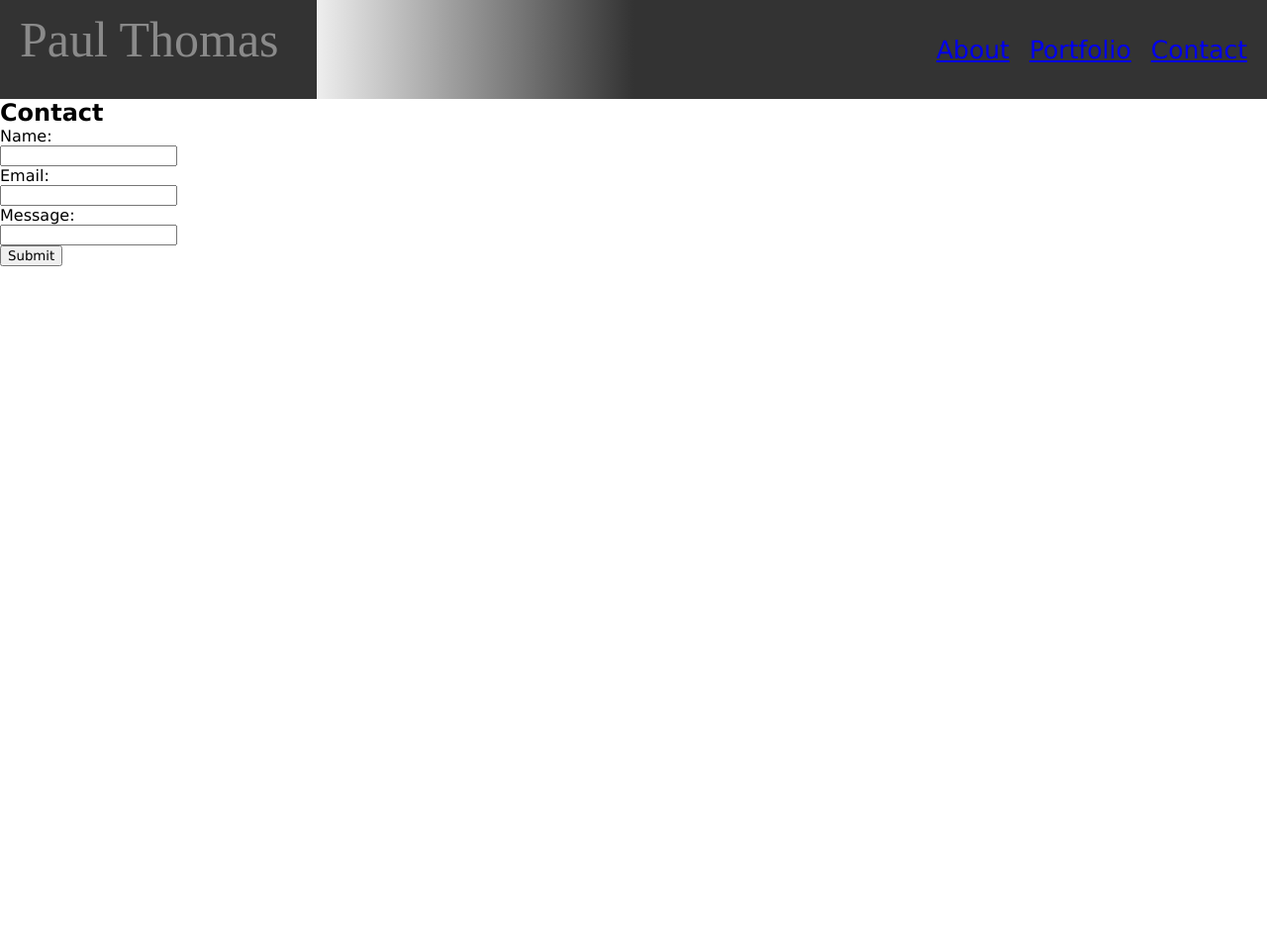
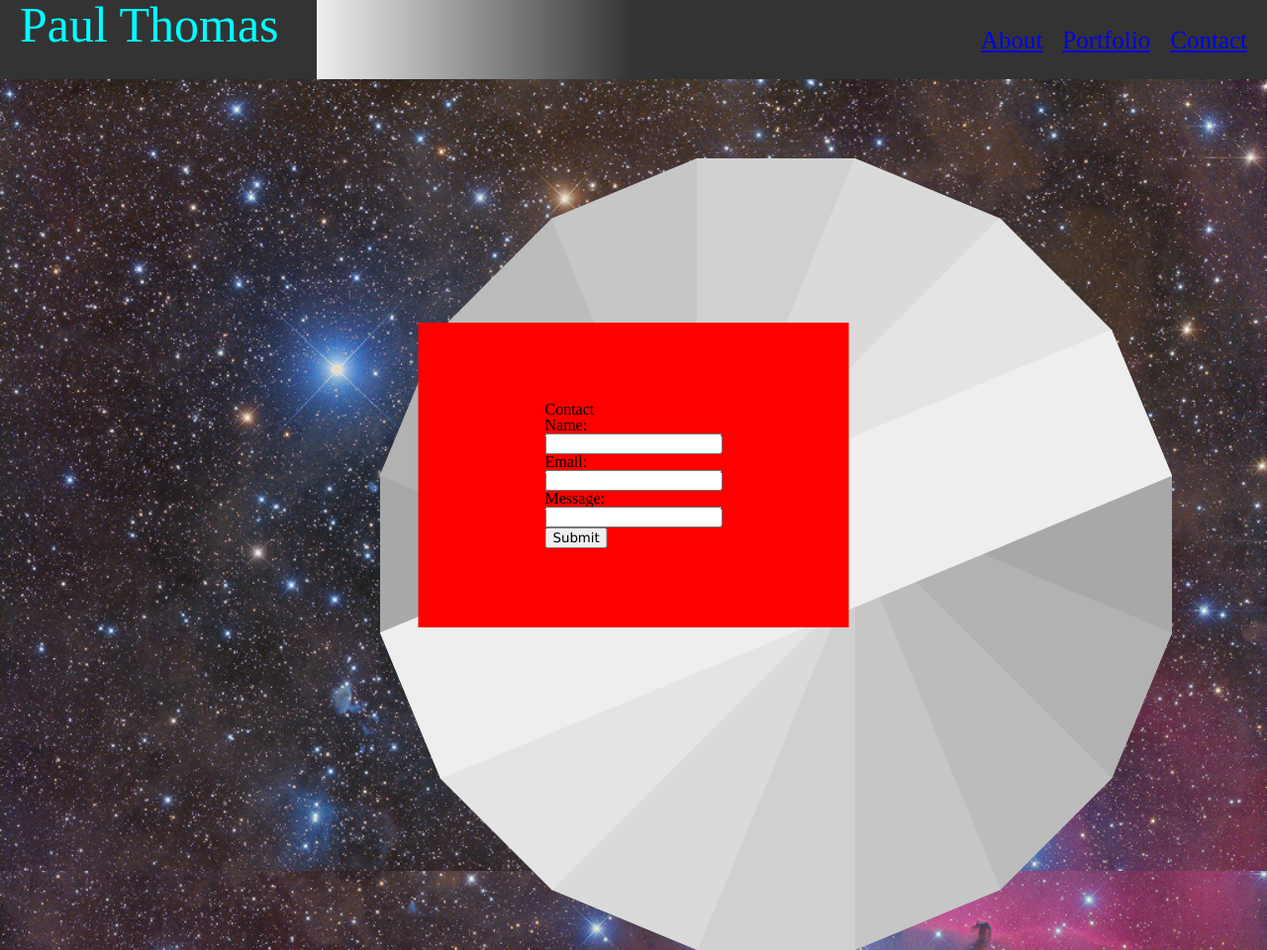
Before and after one commit to lordpaulthomas/Basic-Portfolio, a plain HTML site: page contact.html in a window 1280 px wide. Shown: the whole page at 99% size. Before the commit the page ends 800 px from the top, so only its background shows below. Drawn offline with Linux system fonts and the light colour scheme; files that its build step writes are made by us from their sources.

Commit message:
added css

```diff
--- /dev/null
+++ b/assests/contact.css
@@ -0,0 +1,218 @@
+.contactBox{
+    position: absolute;
+    display: table;
+    background-color: red;
+    width: 50vh;
+    top: 50%;
+    left: 50%;
+    transform: translate(-50%,-50%);
+    padding: 10vh 10vw;
+    z-index: 17;
+
+}
+
+
+.content {
+    background: "assests/images/stars.jpg";
+    background-size: cover;
+    background-repeat: no-repeat;
+    height: 100vh;
+    position: relative;
+	background: url('./images/stars.jpg');
+    background-repeat: no-repeat;
+    background-size: cover;
+}
+
+.box1 {
+    position: absolute;
+    display: table;
+    background-color: #eeeeee;
+    width: 100vh;
+    top: 50%;
+    left: 30%;
+    transform: translate(-50%,-50%);
+    padding: 10vh 10vw;
+    transform: rotate(-22.5deg);
+    z-index: 16;
+}
+.box2 {
+    position: absolute;
+    display: table;
+    background-color: #e4e4e4;
+    width: 100vh;
+    top: 50%;
+    left: 30%;
+    transform: translate(-50%,-50%);
+    padding: 10vh 10vw;
+    transform: rotate(-45deg);
+    z-index: 15;
+}
+.box3 {
+    position: absolute;
+    display: table;
+    background-color: #dadada;
+    width: 100vh;
+    top: 50%;
+    left: 30%;
+    transform: translate(-50%,-50%);
+    padding: 10vh 10vw;
+    transform: rotate(-67.5deg);
+    z-index: 14;
+}
+.box4 {
+    position: absolute;
+    display: table;
+    background-color: #d0d0d0;
+    width: 100vh;
+    top: 50%;
+    left: 30%;
+    transform: translate(-50%,-50%);
+    padding: 10vh 10vw;
+    transform: rotate(-90deg);
+    z-index: 13;
+}
+.box5 {
+    position: absolute;
+    display: table;
+    background-color: #c6c6c6;
+    width: 100vh;
+    top: 50%;
+    left: 30%;
+    transform: translate(-50%,-50%);
+    padding: 10vh 10vw;
+    transform: rotate(-112.5deg);
+    z-index: 12;
+}
+.box6 {
+    position: absolute;
+    display: table;
+    background-color: #bcbcbc;
+    width: 100vh;
+    top: 50%;
+    left: 30%;
+    transform: translate(-50%,-50%);
+    padding: 10vh 10vw;
+    transform: rotate(-135deg);
+    z-index: 11;
+}
+.box7 {
+    position: absolute;
+    display: table;
+    background-color: #b2b2b2;
+    width: 100vh;
+    top: 50%;
+    left: 30%;
+    transform: translate(-50%,-50%);
+    padding: 10vh 10vw;
+    transform: rotate(-157.5deg);
+    z-index: 10;
+}
+.box8 {
+    position: absolute;
+    display: table;
+    background-color: #a8a8a8;
+    width: 100vh;
+    top: 50%;
+    left: 30%;
+    transform: translate(-50%,-50%);
+    padding: 10vh 10vw;
+    transform: rotate(-180deg);
+    z-index: 9;
+}
+.box9 {
+    position: absolute;
+    display: table;
+    background-color: #9e9e9e;
+    width: 100vh;
+    top: 50%;
+    left: 30%;
+    transform: translate(-50%,-50%);
+    padding: 10vh 10vw;
+    transform: rotate(-202.5deg);
+    z-index: 8;
+}
+.box10 {
+    position: absolute;
+    display: table;
+    background-color: #949494;
+    width: 100vh;
+    top: 50%;
+    left: 30%;
+    transform: translate(-50%,-50%);
+    padding: 10vh 10vw;
+    transform: rotate(-225deg);
+    z-index: 7;
+}
+.box11 {
+    position: absolute;
+    display: table;
+    background-color: #8a8a8a;
+    width: 100vh;
+    top: 50%;
+    left: 30%;
+    transform: translate(-50%,-50%);
+    padding: 10vh 10vw;
+    transform: rotate(-247.5deg);
+    z-index: 6;
+}
+.box12 {
+    position: absolute;
+    display: table;
+    background-color: #9e9e9e;
+    width: 100vh;
+    top: 50%;
+    left: 30%;
+    transform: translate(-50%,-50%);
+    padding: 10vh 10vw;
+    transform: rotate(-270deg);
+    z-index: 5;
+}
+.box13 {
+    position: absolute;
+    display: table;
+    background-color: #a8a8a8;
+    width: 100vh;
+    top: 50%;
+    left: 30%;
+    transform: translate(-50%,-50%);
+    padding: 10vh 10vw;
+    transform: rotate(-292.5deg);
+    z-index: 4;
+}
+.box14 {
+    position: absolute;
+    display: table;
+    background-color: #b2b2b2;
+    width: 100vh;
+    top: 50%;
+    left: 30%;
+    transform: translate(-50%,-50%);
+    padding: 10vh 10vw;
+    transform: rotate(-315deg);
+    z-index: 3;
+}
+.box15 {
+    position: absolute;
+    display: table;
+    background-color: #bcbcbc;
+    width: 100vh;
+    top: 50%;
+    left: 30%;
+    transform: translate(-50%,-50%);
+    padding: 10vh 10vw;
+    transform: rotate(-337.5deg);
+    z-index: 2;
+}
+.box16 {
+    position: absolute;
+    display: table;
+    background-color: #c6c6c6;
+    opacity: .5;
+    width: 100vh;
+    top: 50%;
+    left: 30%;
+    transform: translate(-50%,-50%);
+    padding: 10vh 10vw;
+    transform: rotate(-360deg);
+    z-index: 1;
+}
--- /dev/null
+++ b/assests/portfolio.css
@@ -0,0 +1,107 @@
+
+.header {
+    font-size: 100px;
+    width: 60vw;
+    height: 15vh;
+    color: cyan;
+    text-align: center;
+    position: absolute;
+    right: 25%;
+    padding-left: 20px;
+    background: linear-gradient(to right,
+    #444444 20%, #3a3a3a 20% 40%, #262626 40% 60%, #080808 60% 80%, #080808 80%);
+    border-radius: 50%;
+}
+
+.portfolioContent{
+    display: table;
+    position: relative;
+}
+.clubShows {
+    border: 2px cyan solid;
+    position: absolute;
+    display: table;
+    left: 100%;
+    top: 600%;
+    height: 200px;
+    width: 200px;
+    background: url(/assests/images/live\ shot\ dark.JPG);
+    background-position: center;
+    background-size: cover;
+    color: white;
+    text-align: center;
+    padding-top: 380%;
+    font-size: 50px;
+}
+.festivals {
+    border: 2px cyan solid;
+    position: absolute;
+    display: table;
+    left: 450%;
+    top: 600%;
+    height: 200px;
+    width: 200px;
+    background: url(/assests/images/livecrowd.JPG);
+    background-position: center;
+    background-size: cover;
+    color: rgb(233, 229, 233);
+    text-align: center;
+    padding-top: 380%;
+    font-size: 50px;
+}
+/*
+.producer {
+    border: 2px cyan solid;
+    position: absolute;
+    display: table;
+    /* left: 900%;
+    top: 1100%;
+    height: 200px;
+    width: 200px;
+    background: url(/assests/images/atlas3.jpg);
+    background-position: center;
+    background-size: cover;
+    color: rgb(241, 209, 159);
+    text-align: center;
+    padding-top: 380%;
+    font-size: 50px;
+}
+*/
+.clubShows:hover{
+    color: greenyellow;
+    font-size: 80px;
+    background: url(/assests/images/live\ shot\ warped.JPG);
+    background-size: cover;
+    background-position: center;
+}
+.festivals:hover{
+    color: greenyellow;
+    font-size: 80px;
+    background: url(/assests/images/livdshotmoon.JPG);
+    background-size: cover;
+    background-position: center;
+}
+.producer:hover{
+    color: greenyellow;
+    font-size: 80px;
+    background: url(/assests/images/snowboarding.jpg);
+    background-size: cover;
+    background-position: center;
+}
+/* .snowboard {
+
+    border: 2px cyan solid;
+    position: absolute;
+    display: table;
+    left: 1200%;
+    top: 1100%;
+    height: 200px;
+    width: 200px;
+    background: url(/assests/images/atlas3.jpg);
+    background-position: center;
+    background-size: cover;
+    color: rgb(241, 209, 159);
+    text-align: center;
+    padding-top: 380%;
+    font-size: 50px;
+}  */
--- /dev/null
+++ b/assests/reset.css
@@ -0,0 +1,48 @@
+/* http://meyerweb.com/eric/tools/css/reset/
+   v2.0 | 20110126
+   License: none (public domain)
+*/
+
+html, body, div, span, applet, object, iframe,
+h1, h2, h3, h4, h5, h6, p, blockquote, pre,
+a, abbr, acronym, address, big, cite, code,
+del, dfn, em, img, ins, kbd, q, s, samp,
+small, strike, strong, sub, sup, tt, var,
+b, u, i, center,
+dl, dt, dd, ol, ul, li,
+fieldset, form, label, legend,
+table, caption, tbody, tfoot, thead, tr, th, td,
+article, aside, canvas, details, embed,
+figure, figcaption, footer, header, hgroup,
+menu, nav, output, ruby, section, summary,
+time, mark, audio, video {
+	margin: 0;
+	padding: 0;
+	border: 0;
+	font-size: 100%;
+	font: inherit;
+	vertical-align: baseline;
+}
+/* HTML5 display-role reset for older browsers */
+article, aside, details, figcaption, figure,
+footer, header, hgroup, menu, nav, section {
+	display: block;
+}
+body {
+	line-height: 1;
+}
+ol, ul {
+	list-style: none;
+}
+blockquote, q {
+	quotes: none;
+}
+blockquote:before, blockquote:after,
+q:before, q:after {
+	content: '';
+	content: none;
+}
+table {
+	border-collapse: collapse;
+	border-spacing: 0;
+}
--- a/assests/style.css
+++ b/assests/style.css
@@ -1,6 +1,7 @@
 * {
-    margin: 0;
+    margin: 0px;
     font-family: Verdana, Geneva, Tahoma, sans-serif;
+    box-sizing: border-box;
 }
 
 
@@ -12,6 +13,7 @@
     display: table;
     clear: both;
 
+
 }
 
 .navTitle {
@@ -22,11 +24,10 @@
 
 .title{
     font-family: 'Times New Roman', Times, serif;
-    display: table-cell;
     vertical-align: middle;
     font-size: 50px;
     padding-left: 20px;
-    color:
+    color: white;
 }
 
 .navItems {
@@ -38,6 +39,9 @@
     font-size: 25px;
 }
 
+.navItem:visited{
+    color: aliceblue;
+}
 .navItem {
     display: table-cell;
     vertical-align: middle;
@@ -51,42 +55,79 @@
     color: aliceblue;
 }
 
-.content {
-    height: 90vh;
-    position: relative;
-	background: url('/Users/Janus/Desktop/BootCamp/Basic-Portfolio/Basic-Portfolio/assests/images/stars.jpg');
-	background-position: center;
+.navItem:active{
+    color: cyan;
+    background-color: blueviolet;
+}
+.navItem:focus{
+    color: cyan;
+    background-color: blueviolet;
+}
+
+body {
+    background: url(/assests/images/stars.jpg);
+    background-size: cover;
     background-repeat: no-repeat;
-    background-size: cover;
-}
-.picture {
-    float: left;
-    border: 2px solid cyan;
-    display: table;
-    padding: 30px;
-    margin: 35px;
 
 }
 
 .bioHeader {
-    color: white;
-    display: table-cell;
-    vertical-align: middle;
+    font-size: 30px;
+    padding-top: 20px;
+    width: 60vw;
+    height: 15vh;
+    color: cyan;
+    text-align: center;
+    position: absolute;
+    right: 25%;
     padding-left: 20px;
     background: linear-gradient(to right,
     #444444 20%, #3a3a3a 20% 40%, #262626 40% 60%, #080808 60% 80%, #080808 80%);
     border-radius: 50%;
-    padding: 50px;
-    margin: 50px;
+}
+
+.bioContent{
+    margin-top: 15vh;
+    margin-left: 15vw;
+    min-height: 100vh;
+    display: table;
+    position: relative;
+}
+
+.image {
+
+    margin: 20px;
+    display: table;
+    width: 400px;
+    height: 400px;
+    background: url(/assests/images/family.jpg);
+    background-position: center;
+    background-size: cover;
+    float: left;
+    border: solid 2px cyan;
 
 }
 
-.bio {
-    font-family: 'Franklin Gothic Medium', 'Arial Narrow', Arial, sans-serif;
-    float: center;
-    font-size: 22px;
-    border: 2px solid cyan;
-    background-color: white;
-    height: 600px;
-    width: 670px;
+p:hover{
+    color: cyan;
 }
+
+.bioText {
+    margin: 1px;
+    padding: 5px;
+    color: white;
+    font-family: 'Lucida Sans', 'Lucida Sans Regular', 'Lucida Grande', 'Lucida Sans Unicode', Geneva, Verdana, sans-serif;
+    line-height: 50px;
+
+
+}
+
+footer {
+    position:sticky;
+    left:0px;
+    bottom:0px;
+    height:10vh;
+    width:100%;
+    background: linear-gradient(to right,
+    #444444 20%, #3a3a3a 20% 40%, #262626 40% 60%, #080808 60% 80%, #080808 80%);
+}
--- a/contact.html
+++ b/contact.html
@@ -1,12 +1,17 @@
 <!DOCTYPE html>
 <html lang="en">
+
 <head>
     <meta charset="UTF-8">
     <meta name="viewport" content="width=device-width, initial-scale=1.0">
     <meta http-equiv="X-UA-Compatible" content="ie=edge">
     <title>Basic Portfolio</title>
+    <link rel="stylesheet" href="reset.css">
     <link rel="stylesheet" type="text/css" href="assests/style.css">
+    <link rel="stylesheet" href="./portfolio.css">
+    <link rel="stylesheet" href="./assests/contact.css">
 </head>
+
 <body>
     <!--
     This is the nav bar section -->
@@ -22,7 +27,7 @@
     </div>
 
     <!-- This is the content section -->
-
+    <div class="content">
         <div class="contactBox">
             <h2>Contact</h2>
             <form>Name:<br>
@@ -36,3 +41,22 @@
             </form>
             <button>Submit</button>
         </div>
+        <div class="box1"></div>
+        <div class="box2"></div>
+        <div class="box3"></div>
+        <div class="box4"></div>
+        <div class="box5"></div>
+        <div class="box6"></div>
+        <div class="box7"></div>
+        <div class="box8"></div>
+        <div class="box9"></div>
+        <div class="box10"></div>
+        <div class="box11"></div>
+        <div class="box12"></div>
+        <div class="box13"></div>
+        <div class="box14"></div>
+        <div class="box15"></div>
+        <div class="box16"></div>
+    </div>
+
+    </div>
```
Also changed, not shown: index.html (+23 -7 lines), portfolio.html (+15 -22 lines), assests/images/atlas3.jpg (added), assests/images/favicon.png (added), assests/images/livdshotmoon.JPG (added), assests/images/livecrowd.JPG (added), assests/images/sky.jpg (added), assests/images/snowboarding.jpg (added), 1 other file. Lines whose indentation alone changed are shown as unchanged.
